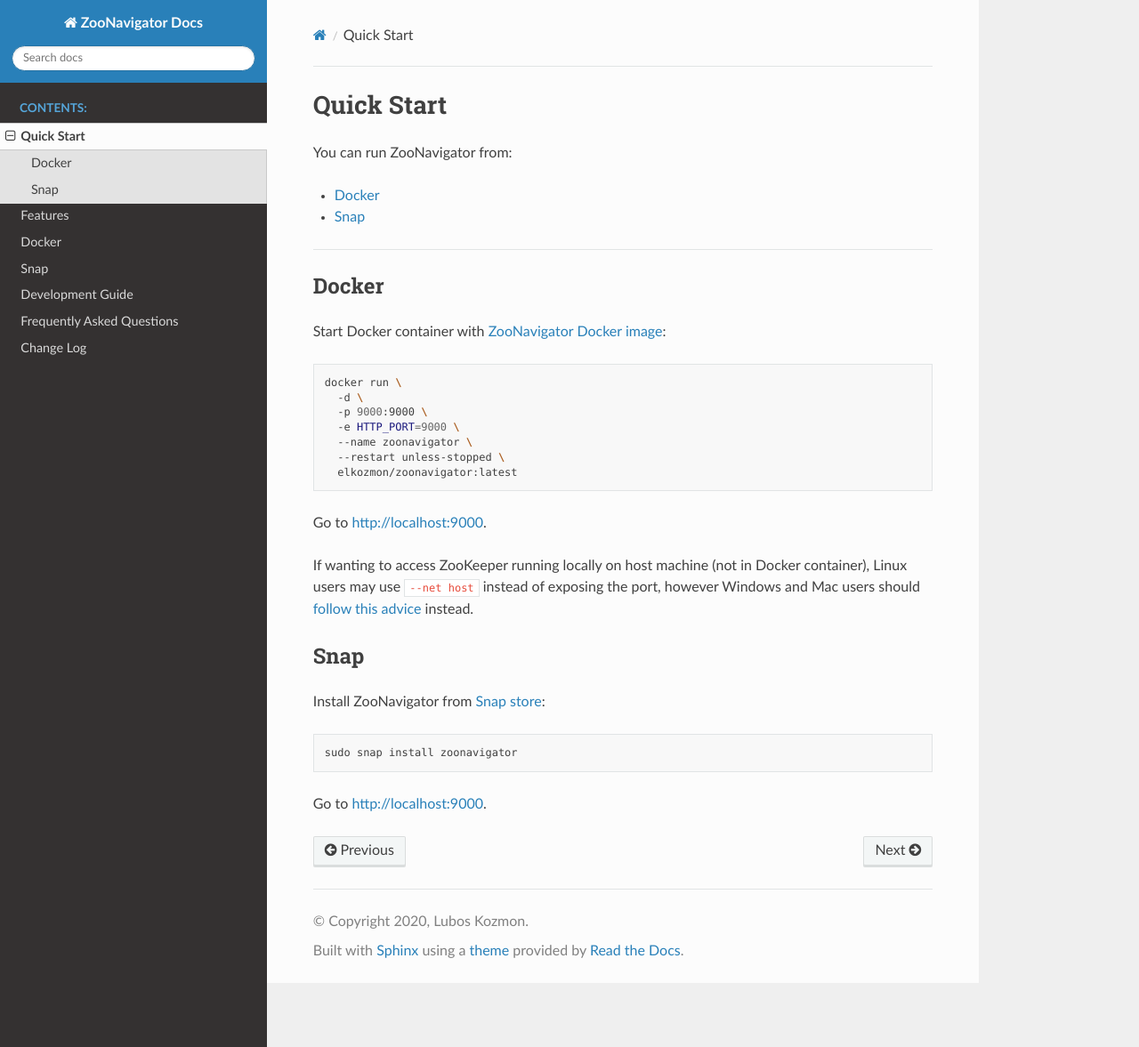
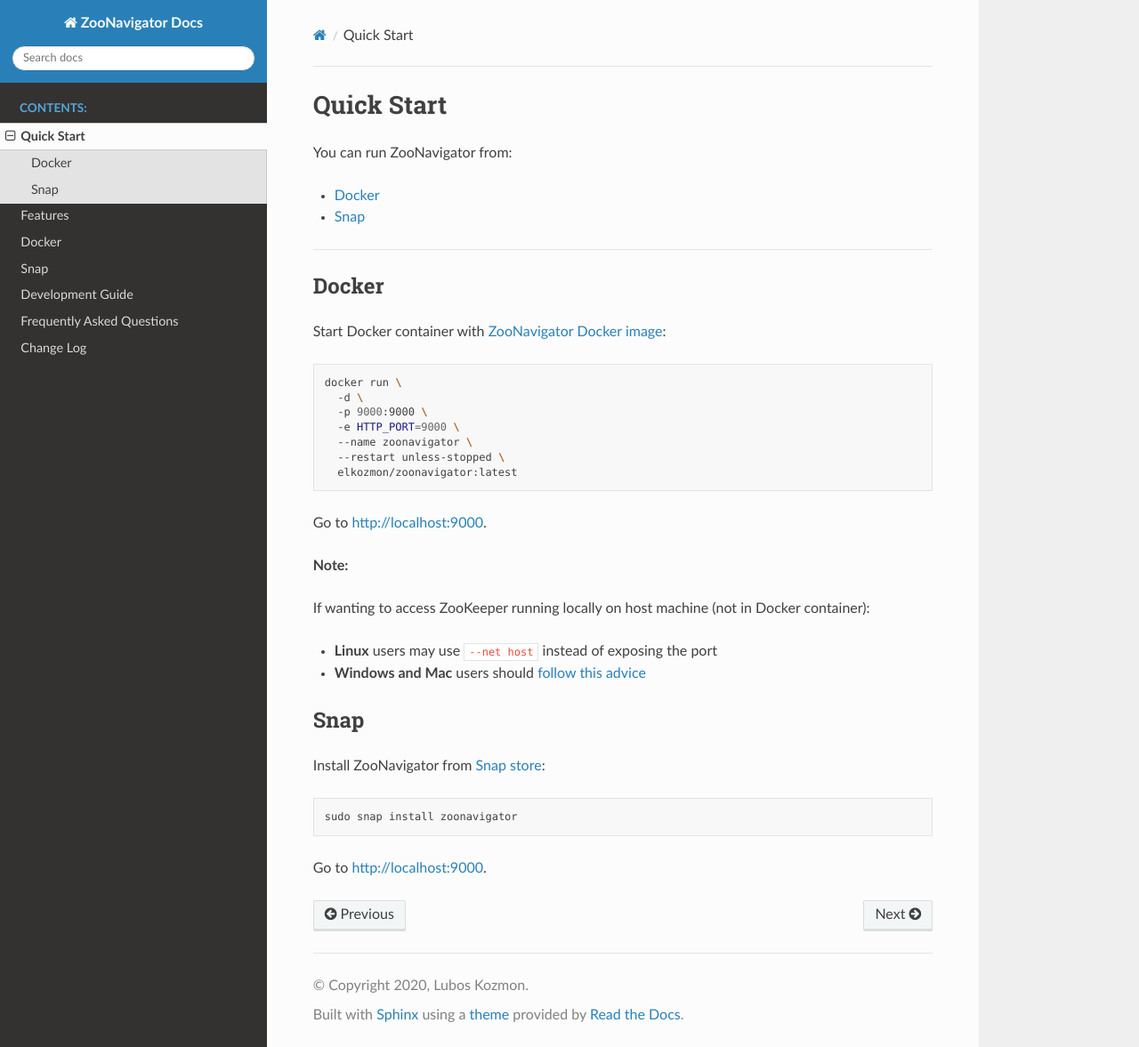
Before and after one commit to elkozmon/zoonavigator, a Sphinx documentation site: the page built from docs/quickstart.rst, in a window 1280 px wide and 1177 px high. Shown: the whole window at 89% size. Built offline with Sphinx 7.4.7 and the Read the Docs theme 2.0.0, drawn with Linux system fonts in a browser that asks for light colours.

Commit message:
Update docs

```diff
--- a/docs/quickstart.rst
+++ b/docs/quickstart.rst
@@ -27,7 +27,12 @@
 
 Go to http://localhost:9000.
 
-If wanting to access ZooKeeper running locally on host machine (not in Docker container), Linux users may use :code:`--net host` instead of exposing the port, however Windows and Mac users should `follow this advice <https://github.com/elkozmon/zoonavigator/issues/40#issue-495910852>`_ instead.
+**Note:**
+
+If wanting to access ZooKeeper running locally on host machine (not in Docker container):
+
+- **Linux** users may use :code:`--net host` instead of exposing the port
+- **Windows and Mac** users should `follow this advice <https://github.com/elkozmon/zoonavigator/issues/40#issue-495910852>`_
 
 ****
 Snap
```
Also changed, not shown: README.md (+8 -3 lines).
